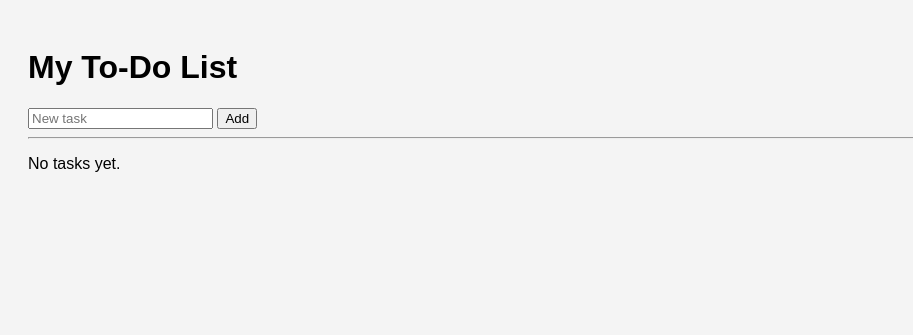
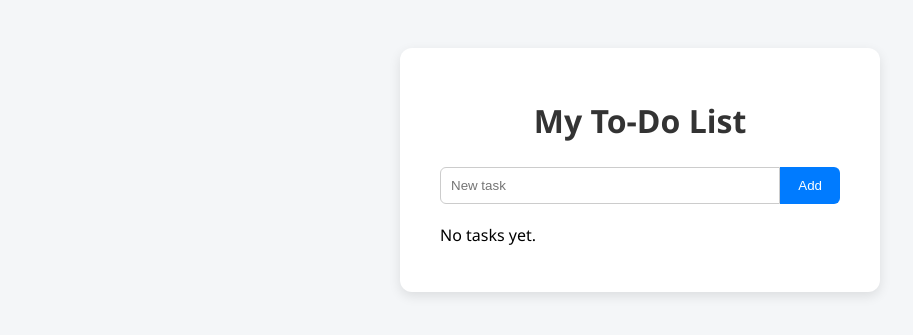
Before and after one commit to Wel1332/todo-list-django, a Django app: template tasks/templates/tasks/home.html in a window 1280 px wide. Shown: the top 335 px of the page, without its empty margins (0-913 px from the left). Run offline with Django 5.2, Linux system fonts and the light colour scheme; the template is opened without the code that fills it, so the values that code supplies are empty.

Commit message:
style(ui): add CSS file and update template to use it

```diff
--- /dev/null
+++ b/tasks/static/tasks/style.css
@@ -0,0 +1,86 @@
+/* Global layout */
+body {
+    font-family: 'Segoe UI', Tahoma, Geneva, Verdana, sans-serif;
+    background: #f4f6f8;
+    padding: 40px;
+    display: flex;
+    justify-content: center;
+}
+
+/* Container */
+.container {
+    background: #ffffff;
+    padding: 30px 40px;
+    border-radius: 12px;
+    box-shadow: 0 4px 12px rgba(0,0,0,0.1);
+    width: 400px;
+}
+
+/* Heading */
+h1 {
+    text-align: center;
+    margin-bottom: 25px;
+    color: #333;
+}
+
+/* Add form */
+form {
+    display: flex;
+    margin-bottom: 20px;
+}
+
+form input[type="text"] {
+    flex: 1;
+    padding: 10px;
+    border: 1px solid #ccc;
+    border-radius: 6px 0 0 6px;
+    outline: none;
+}
+
+form button {
+    background: #007bff;
+    color: white;
+    border: none;
+    padding: 10px 18px;
+    border-radius: 0 6px 6px 0;
+    cursor: pointer;
+    transition: background 0.2s ease-in-out;
+}
+
+form button:hover {
+    background: #0056b3;
+}
+
+/* Task items */
+.task {
+    background: #fafafa;
+    padding: 12px 15px;
+    margin-bottom: 10px;
+    border-radius: 8px;
+    display: flex;
+    justify-content: space-between;
+    align-items: center;
+    border: 1px solid #e0e0e0;
+}
+
+.task span {
+    flex: 1;
+    word-break: break-word;
+}
+
+.completed {
+    text-decoration: line-through;
+    color: #777;
+}
+
+/* Links */
+a.action {
+    margin-left: 10px;
+    color: #007bff;
+    text-decoration: none;
+    font-size: 0.9rem;
+}
+
+a.action:hover {
+    text-decoration: underline;
+}
--- a/tasks/templates/tasks/home.html
+++ b/tasks/templates/tasks/home.html
@@ -1,29 +1,29 @@
+{% load static %}
 <!DOCTYPE html>
 <html>
 <head>
     <title>To-Do List</title>
-    <style>
-        body { font-family: Arial, sans-serif; background: #f4f4f4; padding: 20px; }
-        .task { background: #fff; padding: 10px; margin-bottom: 10px; border-radius: 5px; }
-        .completed { text-decoration: line-through; color: gray; }
-    </style>
+    <link rel="stylesheet" href="{% static 'tasks/style.css' %}">
 </head>
 <body>
+<div class="container">
     <h1>My To-Do List</h1>
+
     <form method="POST">
         {% csrf_token %}
-    <input type="text" name="title" placeholder="New task">
+        <input type="text" name="title" placeholder="New task" required>
         <button type="submit">Add</button>
     </form>
-<hr>
+
     {% for task in tasks %}
     <div class="task">
         <span class="{% if task.completed %}completed{% endif %}">{{ task.title }}</span>
-    <a href="{% url 'complete' task.id %}">[Done]</a>
-    <a href="{% url 'delete' task.id %}">[Delete]</a>
+        <a class="action" href="{% url 'complete' task.id %}">Toggle</a>
+        <a class="action" href="{% url 'delete' task.id %}">Delete</a>
     </div>
     {% empty %}
     <p>No tasks yet.</p>
     {% endfor %}
+</div>
 </body>
 </html>
```
Lines whose indentation alone changed are shown as unchanged.
